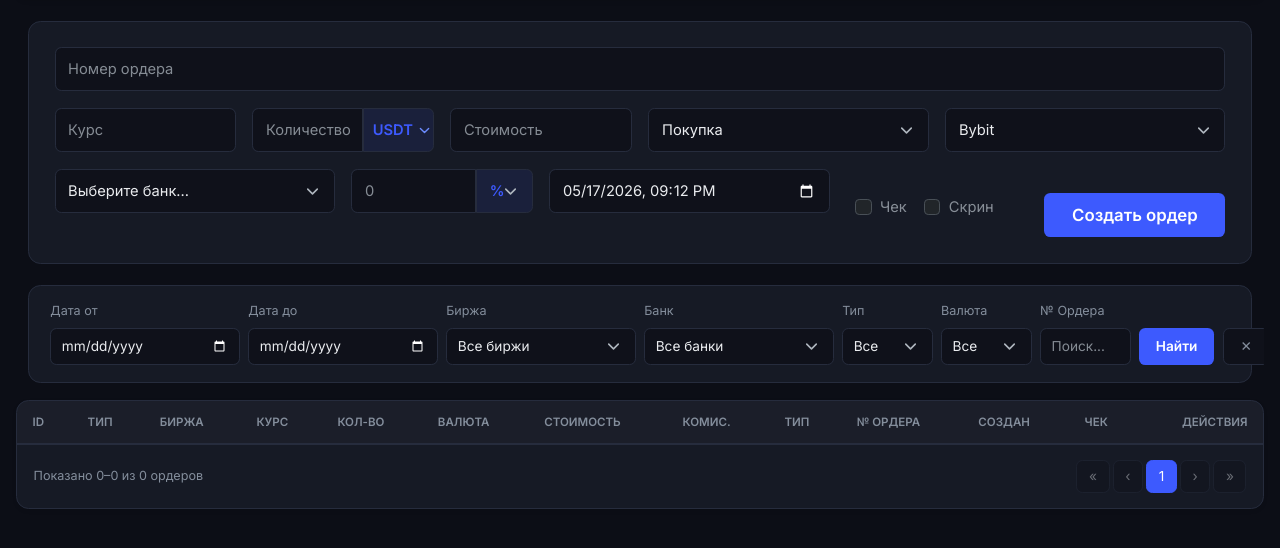
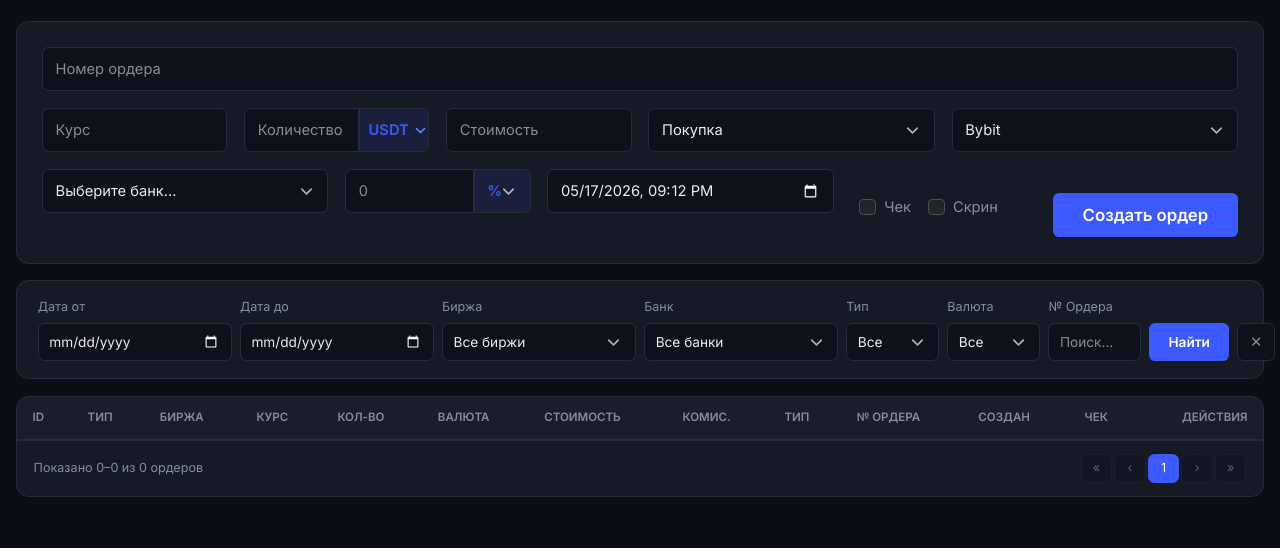
Before and after one commit to ErMe4a/p2p_sys, a Django app: page /my-orders/ in a window 1280 px wide. Shown: the part 78-626 px from the top of the page. Run offline with Django 5.2, Linux system fonts and the light colour scheme; the visitor is signed in with stand-in values (Sample User, id 1); data that the repository does not hold is empty; parts of the project's set-up code (start-up, migrations or seed data) failed here and were passed over.

Commit message:
мои ордера фильтр

```diff
--- a/orders/templates/orders/my_orders.html
+++ b/orders/templates/orders/my_orders.html
@@ -4,7 +4,7 @@
 {% block content %}
 
 <style>
-    .form-section { background: var(--bg-card); padding: 24px; border-radius: 12px; border: 1px solid var(--border-color); margin-bottom: 20px; }
+    .form-section { background: var(--bg-card); padding: 24px; border-radius: 12px; border: 1px solid var(--border-color); margin-bottom: 16px; }
     .table-container { background: var(--bg-card); border-radius: 12px; border: 1px solid var(--border-color); overflow: hidden; }
 
     .form-label { color: var(--text-muted); font-size: 12px; margin-bottom: 6px; display: block; }
@@ -89,8 +89,7 @@
     .badge-receipt-ok { background:#0d2b1a; color:#4caf50; border:1px solid #2d6a4f; font-size:11px; padding:3px 8px; border-radius:4px; }
     .badge-receipt-no { background:#2b1a0d; color:#ff9800; border:1px solid #5a3d0d; font-size:11px; padding:3px 8px; border-radius:4px; }
 
-    .form-section, .table-container { overflow-x: auto; }
-    .table-container { min-width: 0; }
+    .table-container { min-width: 0; overflow-x: auto; }
     .table { min-width: 900px; }
 
     @media (max-width: 1200px) {
@@ -104,25 +103,92 @@
         .row.g-3 .col-md-6 { width: 100%; }
     }
 
-    /* Фильтры */
-    .filter-section { background: var(--bg-card); padding: 16px 20px; border-radius: 12px; border: 1px solid var(--border-color); margin-bottom: 16px; }
-    .filter-section .form-control, .filter-section .form-select { height: 36px; font-size: 13px; padding: 6px 10px; }
-    .btn-filter { background: var(--accent-blue); color: #fff; border: none; height: 36px; border-radius: 6px; padding: 0 16px; font-size: 13px; font-weight: 600; cursor: pointer; }
+    /* ── Фильтры ──────────────────────────────────────────────────── */
+    .filter-section {
+        background: var(--bg-card);
+        padding: 16px 20px;
+        border-radius: 12px;
+        border: 1px solid var(--border-color);
+        margin-bottom: 16px;
+    }
+    .filter-section .form-control,
+    .filter-section .form-select {
+        height: 36px;
+        font-size: 13px;
+        padding: 6px 10px;
+    }
+    .btn-filter {
+        background: var(--accent-blue);
+        color: #fff;
+        border: none;
+        height: 36px;
+        border-radius: 6px;
+        padding: 0 18px;
+        font-size: 13px;
+        font-weight: 600;
+        cursor: pointer;
+        transition: background 0.15s;
+        white-space: nowrap;
+    }
     .btn-filter:hover { background: #304ffe; }
-    .btn-filter-reset { background: var(--bg-input); color: var(--text-muted); border: 1px solid var(--border-color); height: 36px; border-radius: 6px; padding: 0 16px; font-size: 13px; cursor: pointer; text-decoration: none; display: inline-flex; align-items: center; }
-    .btn-filter-reset:hover { color: var(--text-main); }
 
-    /* Пагинация */
-    .pagination-wrap { display: flex; align-items: center; justify-content: space-between; padding: 14px 16px; border-top: 1px solid var(--border-color); }
-    .pagination { display: flex; gap: 4px; margin: 0; list-style: none; padding: 0; }
-    .pagination .page-item .page-link { background: var(--bg-input); border: 1px solid var(--border-color); color: var(--text-main); border-radius: 6px; padding: 5px 11px; font-size: 13px; text-decoration: none; transition: 0.15s; }
-    .pagination .page-item .page-link:hover { background: var(--border-color); }
+    /* Кнопка сброса — стилизованная */
+    .btn-filter-reset {
+        display: inline-flex;
+        align-items: center;
+        justify-content: center;
+        height: 36px;
+        width: 36px;
+        border-radius: 6px;
+        border: 1px solid var(--border-color);
+        background: var(--bg-input);
+        color: var(--text-muted);
+        font-size: 14px;
+        text-decoration: none;
+        transition: all 0.15s;
+        flex-shrink: 0;
+    }
+    .btn-filter-reset:hover {
+        background: rgba(255, 80, 80, 0.12);
+        border-color: rgba(255, 80, 80, 0.4);
+        color: #ff6060;
+    }
+
+    /* ── Пагинация ────────────────────────────────────────────────── */
+    .pagination-wrap {
+        display: flex;
+        align-items: center;
+        justify-content: space-between;
+        padding: 12px 16px;
+        border-top: 1px solid var(--border-color);
+        flex-wrap: wrap;
+        gap: 8px;
+    }
+    .pagination-info { font-size: 12px; color: var(--text-muted); }
+    .pagination { display: flex; gap: 3px; margin: 0; list-style: none; padding: 0; }
+    .pagination .page-link {
+        background: var(--bg-input);
+        border: 1px solid var(--border-color);
+        color: var(--text-main);
+        border-radius: 6px;
+        padding: 4px 10px;
+        font-size: 12px;
+        text-decoration: none;
+        transition: 0.15s;
+        display: inline-flex;
+        align-items: center;
+        justify-content: center;
+        min-width: 30px;
+        height: 28px;
+    }
+    .pagination .page-link:hover { background: var(--border-color); }
     .pagination .page-item.active .page-link { background: var(--accent-blue); border-color: var(--accent-blue); color: #fff; }
-    .pagination .page-item.disabled .page-link { opacity: 0.4; pointer-events: none; }
-    .pagination-info { font-size: 12px; color: var(--text-muted); }
+    .pagination .page-item.disabled .page-link { opacity: 0.35; pointer-events: none; }
 </style>
 
-<div style="padding: 0 12px; max-width: 100%; overflow-x: hidden;">
+<!-- ================================================================ -->
+<!-- ФОРМА СОЗДАНИЯ ОРДЕРА                                             -->
+<!-- ================================================================ -->
 <div class="form-section">
     {% if request.session.order_error %}
         <div class="alert alert-danger alert-dismissible fade show" role="alert" style="border-radius: 8px;">
@@ -285,16 +351,18 @@
                 <label class="form-label">№ Ордера</label>
                 <input type="text" name="order_id" class="form-control" placeholder="Поиск..." value="{{ filter_order_id }}">
             </div>
-                <div class="col-md-1 d-flex gap-2">
+            <div class="col-md-1 d-flex gap-2 align-items-end">
                 <button type="submit" class="btn-filter">Найти</button>
-                    <a href="?" class="btn-filter-reset">✕</a>
+                <a href="?" class="btn-filter-reset" title="Сбросить фильтры">✕</a>
             </div>
         </div>
     </form>
 </div>
-</div>
 
-<div class="table-container shadow-sm" style="overflow-x: auto;">
+<!-- ================================================================ -->
+<!-- ТАБЛИЦА ОРДЕРОВ                                                   -->
+<!-- ================================================================ -->
+<div class="table-container shadow-sm">
     <table class="table" style="min-width: 900px;">
         <thead>
             <tr>
@@ -352,21 +420,15 @@
         </tbody>
     </table>
 
-    <!-- ================================================================ -->
-    <!-- ПАГИНАЦИЯ                                                         -->
-    <!-- ================================================================ -->
+    <!-- ── Пагинация ──────────────────────────────────────────────── -->
     <div class="pagination-wrap">
         <span class="pagination-info">
             Показано {{ page_obj.start_index }}–{{ page_obj.end_index }} из {{ total_count }} ордеров
         </span>
         <ul class="pagination">
             {% if page_obj.has_previous %}
-                <li class="page-item">
-                    <a class="page-link" href="?page=1{% if filter_date_from %}&date_from={{ filter_date_from }}{% endif %}{% if filter_date_to %}&date_to={{ filter_date_to }}{% endif %}{% if filter_exchange %}&exchange={{ filter_exchange }}{% endif %}{% if filter_bank %}&bank={{ filter_bank }}{% endif %}{% if filter_op_type %}&op_type={{ filter_op_type }}{% endif %}{% if filter_currency %}&currency={{ filter_currency }}{% endif %}{% if filter_order_id %}&order_id={{ filter_order_id }}{% endif %}">«</a>
-                </li>
-                <li class="page-item">
-                    <a class="page-link" href="?page={{ page_obj.previous_page_number }}{% if filter_date_from %}&date_from={{ filter_date_from }}{% endif %}{% if filter_date_to %}&date_to={{ filter_date_to }}{% endif %}{% if filter_exchange %}&exchange={{ filter_exchange }}{% endif %}{% if filter_bank %}&bank={{ filter_bank }}{% endif %}{% if filter_op_type %}&op_type={{ filter_op_type }}{% endif %}{% if filter_currency %}&currency={{ filter_currency }}{% endif %}{% if filter_order_id %}&order_id={{ filter_order_id }}{% endif %}">‹</a>
-                </li>
+                <li class="page-item"><a class="page-link" href="?page=1{% if filter_date_from %}&date_from={{ filter_date_from }}{% endif %}{% if filter_date_to %}&date_to={{ filter_date_to }}{% endif %}{% if filter_exchange %}&exchange={{ filter_exchange }}{% endif %}{% if filter_bank %}&bank={{ filter_bank }}{% endif %}{% if filter_op_type %}&op_type={{ filter_op_type }}{% endif %}{% if filter_currency %}&currency={{ filter_currency }}{% endif %}{% if filter_order_id %}&order_id={{ filter_order_id }}{% endif %}">«</a></li>
+                <li class="page-item"><a class="page-link" href="?page={{ page_obj.previous_page_number }}{% if filter_date_from %}&date_from={{ filter_date_from }}{% endif %}{% if filter_date_to %}&date_to={{ filter_date_to }}{% endif %}{% if filter_exchange %}&exchange={{ filter_exchange }}{% endif %}{% if filter_bank %}&bank={{ filter_bank }}{% endif %}{% if filter_op_type %}&op_type={{ filter_op_type }}{% endif %}{% if filter_currency %}&currency={{ filter_currency }}{% endif %}{% if filter_order_id %}&order_id={{ filter_order_id }}{% endif %}">‹</a></li>
             {% else %}
                 <li class="page-item disabled"><span class="page-link">«</span></li>
                 <li class="page-item disabled"><span class="page-link">‹</span></li>
@@ -376,19 +438,13 @@
                 {% if page_obj.number == num %}
                     <li class="page-item active"><span class="page-link">{{ num }}</span></li>
                 {% elif num > page_obj.number|add:'-3' and num < page_obj.number|add:'3' %}
-                    <li class="page-item">
-                        <a class="page-link" href="?page={{ num }}{% if filter_date_from %}&date_from={{ filter_date_from }}{% endif %}{% if filter_date_to %}&date_to={{ filter_date_to }}{% endif %}{% if filter_exchange %}&exchange={{ filter_exchange }}{% endif %}{% if filter_bank %}&bank={{ filter_bank }}{% endif %}{% if filter_op_type %}&op_type={{ filter_op_type }}{% endif %}{% if filter_currency %}&currency={{ filter_currency }}{% endif %}{% if filter_order_id %}&order_id={{ filter_order_id }}{% endif %}">{{ num }}</a>
-                    </li>
+                    <li class="page-item"><a class="page-link" href="?page={{ num }}{% if filter_date_from %}&date_from={{ filter_date_from }}{% endif %}{% if filter_date_to %}&date_to={{ filter_date_to }}{% endif %}{% if filter_exchange %}&exchange={{ filter_exchange }}{% endif %}{% if filter_bank %}&bank={{ filter_bank }}{% endif %}{% if filter_op_type %}&op_type={{ filter_op_type }}{% endif %}{% if filter_currency %}&currency={{ filter_currency }}{% endif %}{% if filter_order_id %}&order_id={{ filter_order_id }}{% endif %}">{{ num }}</a></li>
                 {% endif %}
             {% endfor %}
 
             {% if page_obj.has_next %}
-                <li class="page-item">
-                    <a class="page-link" href="?page={{ page_obj.next_page_number }}{% if filter_date_from %}&date_from={{ filter_date_from }}{% endif %}{% if filter_date_to %}&date_to={{ filter_date_to }}{% endif %}{% if filter_exchange %}&exchange={{ filter_exchange }}{% endif %}{% if filter_bank %}&bank={{ filter_bank }}{% endif %}{% if filter_op_type %}&op_type={{ filter_op_type }}{% endif %}{% if filter_currency %}&currency={{ filter_currency }}{% endif %}{% if filter_order_id %}&order_id={{ filter_order_id }}{% endif %}">›</a>
-                </li>
-                <li class="page-item">
-                    <a class="page-link" href="?page={{ page_obj.paginator.num_pages }}{% if filter_date_from %}&date_from={{ filter_date_from }}{% endif %}{% if filter_date_to %}&date_to={{ filter_date_to }}{% endif %}{% if filter_exchange %}&exchange={{ filter_exchange }}{% endif %}{% if filter_bank %}&bank={{ filter_bank }}{% endif %}{% if filter_op_type %}&op_type={{ filter_op_type }}{% endif %}{% if filter_currency %}&currency={{ filter_currency }}{% endif %}{% if filter_order_id %}&order_id={{ filter_order_id }}{% endif %}">»</a>
-                </li>
+                <li class="page-item"><a class="page-link" href="?page={{ page_obj.next_page_number }}{% if filter_date_from %}&date_from={{ filter_date_from }}{% endif %}{% if filter_date_to %}&date_to={{ filter_date_to }}{% endif %}{% if filter_exchange %}&exchange={{ filter_exchange }}{% endif %}{% if filter_bank %}&bank={{ filter_bank }}{% endif %}{% if filter_op_type %}&op_type={{ filter_op_type }}{% endif %}{% if filter_currency %}&currency={{ filter_currency }}{% endif %}{% if filter_order_id %}&order_id={{ filter_order_id }}{% endif %}">›</a></li>
+                <li class="page-item"><a class="page-link" href="?page={{ page_obj.paginator.num_pages }}{% if filter_date_from %}&date_from={{ filter_date_from }}{% endif %}{% if filter_date_to %}&date_to={{ filter_date_to }}{% endif %}{% if filter_exchange %}&exchange={{ filter_exchange }}{% endif %}{% if filter_bank %}&bank={{ filter_bank }}{% endif %}{% if filter_op_type %}&op_type={{ filter_op_type }}{% endif %}{% if filter_currency %}&currency={{ filter_currency }}{% endif %}{% if filter_order_id %}&order_id={{ filter_order_id }}{% endif %}">»</a></li>
             {% else %}
                 <li class="page-item disabled"><span class="page-link">›</span></li>
                 <li class="page-item disabled"><span class="page-link">»</span></li>
@@ -397,7 +453,9 @@
     </div>
 </div>
 
-<!-- Модальное окно редактирования -->
+<!-- ================================================================ -->
+<!-- МОДАЛЬНОЕ ОКНО РЕДАКТИРОВАНИЯ                                     -->
+<!-- ================================================================ -->
 <div class="modal fade" id="editModal" tabindex="-1">
     <div class="modal-dialog modal-dialog-centered modal-lg">
         <div class="modal-content shadow-lg" style="border-radius: 12px;">
@@ -494,9 +552,7 @@
     function generateRandomEmail() {
         const chars = 'abcdefghijklmnopqrstuvwxyz0123456789';
         let str = '';
-        for (let i = 0; i < 8; i++) {
-            str += chars[Math.floor(Math.random() * chars.length)];
-        }
+        for (let i = 0; i < 8; i++) str += chars[Math.floor(Math.random() * chars.length)];
         return str + '@gmail.com';
     }
 
@@ -505,9 +561,7 @@
         const emailInput   = document.getElementById('receiptContact');
         if (this.checked) {
             emailWrapper.style.display = 'block';
-            if (!emailInput.value) {
-                emailInput.value = generateRandomEmail();
-            }
+            if (!emailInput.value) emailInput.value = generateRandomEmail();
         } else {
             emailWrapper.style.display = 'none';
         }
@@ -518,11 +572,8 @@
         const amount    = document.getElementById('main_amount').value.trim().replace(',', '.');
         const cost      = document.getElementById('main_cost').value.trim().replace(',', '.');
         const checkDocs = document.getElementById('checkDocs').checked;
-
         if (checkDocs) {
-            const p = parseFloat(price);
-            const a = parseFloat(amount);
-            const c = parseFloat(cost);
+            const p = parseFloat(price), a = parseFloat(amount), c = parseFloat(cost);
             if (isNaN(p) || p <= 0 || isNaN(a) || a <= 0 || isNaN(c) || c <= 0) {
                 e.preventDefault();
                 alert('Ошибка! Для формирования чека (Эвотор) Курс, Количество и Стоимость должны быть числами больше нуля.');
@@ -548,8 +599,7 @@
     }
 
     function triggerUpload(orderId) {
-        const fileInput = document.getElementById('file-input-' + orderId);
-        if (fileInput) fileInput.click();
+        document.getElementById('file-input-' + orderId).click();
     }
 </script>
 {% endblock %}
```
Lines whose indentation alone changed are shown as unchanged.
